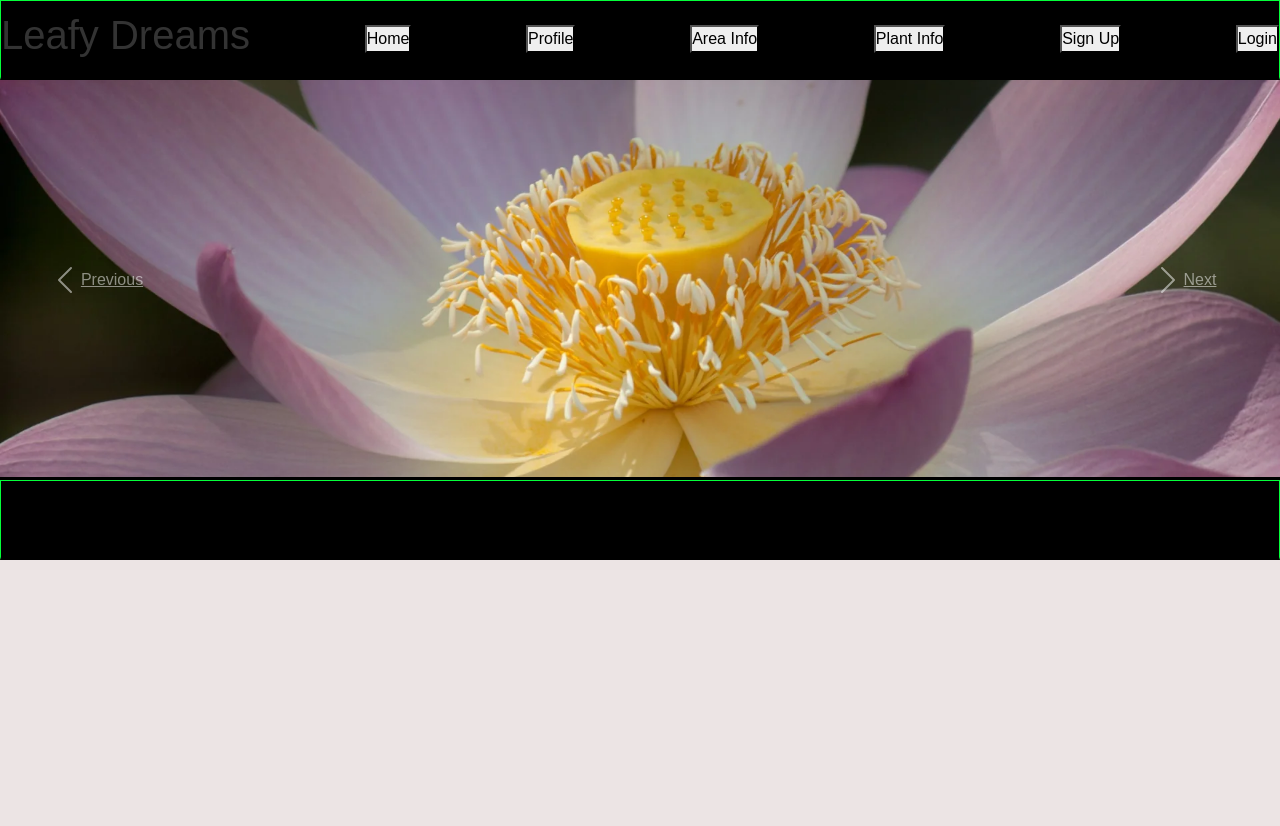
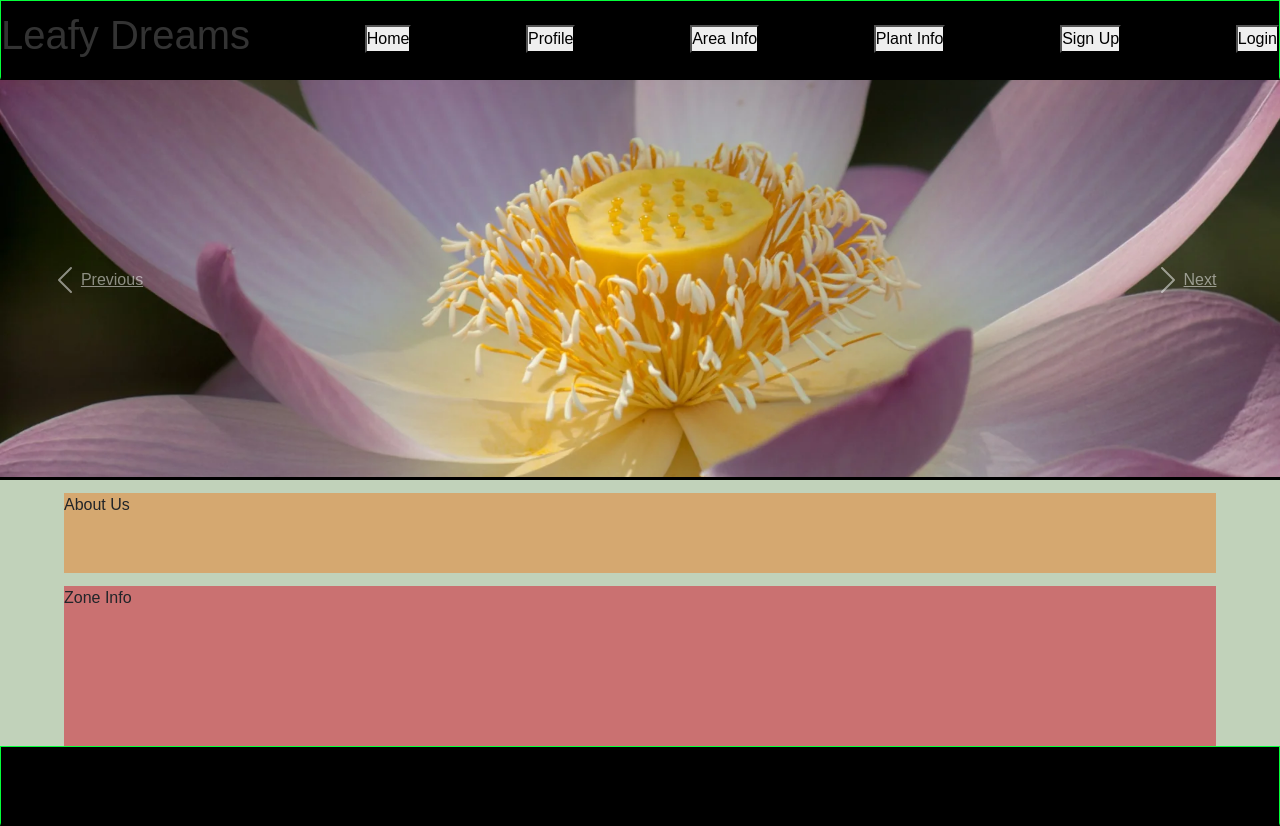
Before and after one commit to thomassmith0526/Leafy-Dreams, a React (Vite) app in the folder client/: page / in a window 1280 px wide. Before the commit the page ends 800 px from the top, so only its background shows below. Built offline with nearby package versions, Linux system fonts and the light colour scheme; a web font is replaced by a local one.

Commit message:
fixed about us and zone info boxes in home css

```diff
--- a/client/src/components/pages/Home/Home.css
+++ b/client/src/components/pages/Home/Home.css
@@ -1,6 +1,6 @@
-.homeBody {
+.homebody {
     background-color: rgba(0, 128, 0, 0.186);
-    min-height: 90vh;
+    /* min-height: 90vh; */
     width: 100vw;
     overflow-x: hidden;
     /* margin-left: 5%;
@@ -21,3 +21,17 @@
     object-fit: cover;
     border-bottom: solid black 3px;
 }
+
+.about-us {
+background-color: rgb(213, 168, 112);
+width: 90vw;
+height: 10vh;
+margin-top: 1%;
+}
+
+.zone-info {
+background-color: rgb(202, 113, 113);
+width: 90vw;
+height: 20vh;
+margin-top: 1%;
+}
--- a/client/src/components/pages/Home/Home.jsx
+++ b/client/src/components/pages/Home/Home.jsx
@@ -31,13 +31,9 @@ const Home = () => {
                         <span className="sr-only">Next</span>
                     </a>
             </div>
-            <div className='about-us'></div>
+            <div className='about-us'>About Us</div>
 
-            <div className='zone-info'></div>
-
-            <div className='about-us'></div>
-
-
+            <div className='zone-info'>Zone Info</div>
 
         </div>
     )
--- a/client/src/index.css
+++ b/client/src/index.css
@@ -3,6 +3,12 @@
     padding: 0;
     box-sizing: border-box;
     }
+
+    #root {
+        display: flex;
+        flex-direction: column;
+        min-height: 100vh; / Make it at least full height of the viewport */
+      }
 
     .header {
       display: flex;
```
